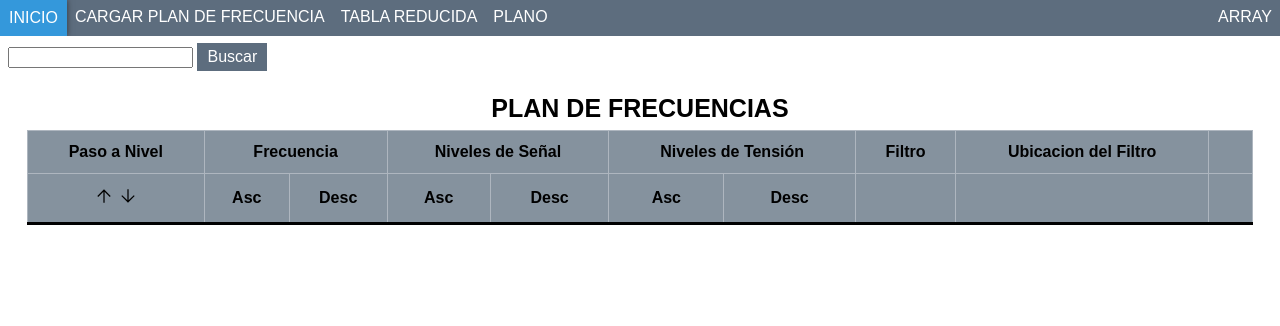
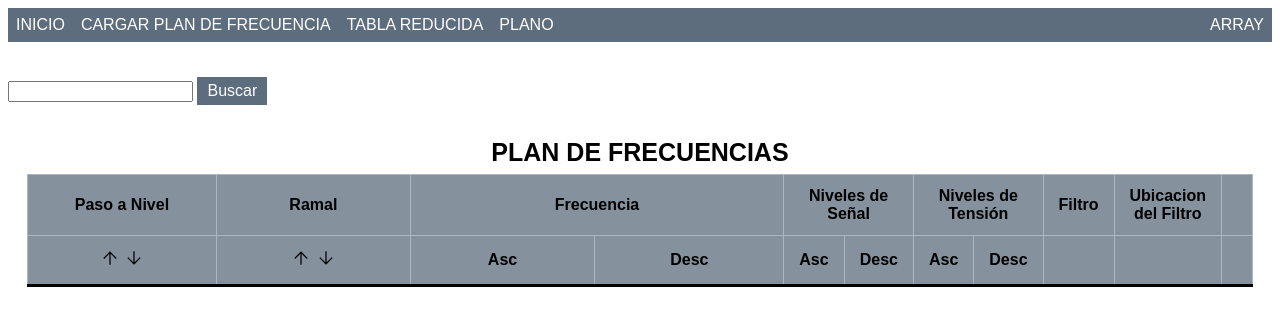
Before and after one commit to CeciiBloise/proyecto_ta, a PHP site: page /Paginas/admi_general/mecanico/plan_de_frecuencias/ver_mas_info.php in a window 1280 px wide. Shown: the top 326 px of the page. Run offline with PHP 8.4, Linux system fonts and the light colour scheme; a user stored in the database is signed in; data that the repository does not hold is empty; some libraries are stand-ins or nearby versions.

Commit message:
Realice cambios el la tabla plan de freciencias

```diff
--- a/CSS/estiloCargaPF.css
+++ b/CSS/estiloCargaPF.css
@@ -2,7 +2,7 @@
     display: flex;
     justify-content: center;
     align-items: center;
-    margin-top: 20px;
+    margin-top: 50px;
   }
 
 .form {
--- a/Paginas/admi_general/mecanico/plan_de_frecuencias/crear_plan_de_frecuencias.php
+++ b/Paginas/admi_general/mecanico/plan_de_frecuencias/crear_plan_de_frecuencias.php
@@ -46,6 +46,11 @@
                 <div class="inputContainer">
                   <label>Paso a Nivel:</label>
                   <input type="text" name="nombre_paso_nivel" placeholder="Paso a nivel" required>
+                </div>
+
+                <div class="inputContainer">
+                  <label>Ramal:</label>
+                  <input type="text" name="ramal" placeholder="Ramal" required>
                 </div>
 
                 <div class="inputContainer">
--- a/Paginas/admi_general/mecanico/plan_de_frecuencias/editar_mas_info.php
+++ b/Paginas/admi_general/mecanico/plan_de_frecuencias/editar_mas_info.php
@@ -64,6 +64,11 @@
                 </div>
 
                 <div class="inputContainer">
+                  <label>Ramal:</label>
+                  <input type="text" name="ramal" placeholder="Ramal" value="<?php echo $row['ramal'] ?>"  required>
+                </div>
+
+                <div class="inputContainer">
                   <label>Frecuencia:</label>
                   <br>
                   <input type="text" name="frecuencia_asc" placeholder="Acendente" value="<?php echo $row['frecuencia_asc'] ?>" required>
--- a/Paginas/admi_general/mecanico/plan_de_frecuencias/update_plan_de_frecuencias.php
+++ b/Paginas/admi_general/mecanico/plan_de_frecuencias/update_plan_de_frecuencias.php
@@ -5,6 +5,7 @@ $conexion=conectar();
 $id=$_POST['id'];
 
 $paso_nivel= $_POST['nombre_paso_nivel'];
+$ramal= $_POST['ramal'];
 $frecuencia_asc=$_POST['frecuencia_asc'];
 $frecuencia_desc=$_POST['frecuencia_desc'];
 $señal_asc=$_POST['señal_asc'];
@@ -17,6 +18,7 @@ $ubicacion=$_POST['ubicacion'];
 if($filtro == 'Si'){
     $sql="UPDATE plan_de_frecuencias
     SET nombre_paso_nivel='".$paso_nivel."',
+    ramal='".$ramal."',
     frecuencia_asc='".$frecuencia_asc."',
     frecuencia_desc='".$frecuencia_desc."',
     señal_asc='".$señal_asc."',
@@ -30,6 +32,7 @@ if($filtro == 'Si'){
     $ubicacion="-";
     $sql="UPDATE plan_de_frecuencias
     SET nombre_paso_nivel='".$paso_nivel."',
+    ramal='".$ramal."',
     frecuencia_asc='".$frecuencia_asc."',
     frecuencia_desc='".$frecuencia_desc."',
     señal_asc='".$señal_asc."',
--- a/Paginas/admi_general/mecanico/plan_de_frecuencias/ver_mas_info.php
+++ b/Paginas/admi_general/mecanico/plan_de_frecuencias/ver_mas_info.php
@@ -37,7 +37,7 @@
         <meta name="viewport" content="width=device-width, user-scalable=no, initial-scale=1.0, maximum-scale=1.0, minimum-scale=1.0" />
 
          <!-- Estilos -->
-        <link rel="stylesheet" href="../../../../CSS/estiloMenuHorizontal.css"/>
+        <link rel="stylesheet" href="../../../../CSS/estiloMenuHorizontalconTabla.css"/>
         <link rel="stylesheet" href="../../../../CSS/estiloTablaPF.css"/>
         <link rel="stylesheet" href="../../../../CSS/estiloBuscador.css"/>
 
@@ -102,6 +102,7 @@
                 <thead>
                     <tr>
                         <th scope="row">Paso a Nivel</th>
+                        <th>Ramal</th>
                         <th colspan="2">Frecuencia</th>
                         <th colspan="2">Niveles de Señal</th>
                         <th colspan="2">Niveles de Tensión</th>
@@ -124,6 +125,20 @@
                                     <?php endif; ?>
                             </div>
                         </th>
+                        <th>
+                        <div class="float-right">
+                                    <?php if (isset($_GET['columna']) && $_GET['columna'] == 'ramal' && $_GET['tipo'] == 'ASC'): ?>
+                                                <svg xmlns="http://www.w3.org/2000/svg" height="20" viewBox="0 96 960 960" width="20"><path d="M450 896V370L202 618l-42-42 320-320 320 320-42 42-248-248v526h-60Z"/></svg>
+                                    <?php else : ?>
+                                                <a href="ver_mas_info.php?columna=ramal&tipo=asc"><svg xmlns="http://www.w3.org/2000/svg" height="20" viewBox="0 96 960 960" width="20"><path d="M450 896V370L202 618l-42-42 320-320 320 320-42 42-248-248v526h-60Z"/></svg></a><!-- De A a Z ascendente-->
+                                    <?php endif; ?>
+                                    <?php if (isset($_GET['columna']) && $_GET['columna'] == 'ramal' && $_GET['tipo'] == 'DESC') : ?>
+                                                <svg xmlns="http://www.w3.org/2000/svg" height="20" viewBox="0 96 960 960" width="20"><path d="M480 896 160 576l42-42 248 248V256h60v526l248-248 42 42-320 320Z"/></svg>
+                                    <?php else : ?>
+                                                <a href="ver_mas_info.php?columna=ramal&tipo=desc"><svg xmlns="http://www.w3.org/2000/svg" height="20" viewBox="0 96 960 960" width="20"><path d="M480 896 160 576l42-42 248 248V256h60v526l248-248 42 42-320 320Z"/></svg></a>
+                                    <?php endif; ?>
+                            </div>
+                        </th>
                         <th>Asc</th>
                         <th>Desc</th>
                         <th>Asc</th>
@@ -142,6 +157,7 @@
                     ?>
                     <tr align="center">
                         <td><?php echo $row['nombre_paso_nivel']?></td>
+                        <td><?php echo $row['ramal']?></td>
                         <td><?php echo $row['frecuencia_asc']?></td>
                         <td><?php echo $row['frecuencia_desc']?></td>
                         <td><?php echo $row['señal_asc']?></td>
--- a/Paginas/admi_general/usuarios/actualizar_usuario.php
+++ b/Paginas/admi_general/usuarios/actualizar_usuario.php
@@ -98,7 +98,7 @@
 
           <div class="inputContainer">
             <label class="label">Celular:</label>
-            <input class="input" type="tel" name="celular" placeholder="Celular" value="<?php echo $row['celular'] ?>">
+            <input class="input" type="number" name="celular" placeholder="Celular" value="<?php echo $row['celular'] ?>">
           </div>
 
           <div class="inputContainer">
--- a/Paginas/admi_general/usuarios/crear_usuario.php
+++ b/Paginas/admi_general/usuarios/crear_usuario.php
@@ -94,7 +94,7 @@
 
           <div class="inputContainer">
             <label>Celular:</label>
-            <input type="tel" name="celular" placeholder="Celular">
+            <input type="number" name="celular" placeholder="Celular">
           </div>
 
           <div class="inputContainer">
```
Also changed, not shown: Paginas/admi_general/mecanico/plan_de_frecuencias/insertar_plan_de_frecuencias.php (+5 -4 lines), Paginas/admi_general/mecanico/plan_de_frecuencias/tabla_plan_de_frecuencias.php (+16 -0 lines), Paginas/admi_general/usuarios/update_usuario.php (+14 -9 lines), Paginas/admi_general/usuarios/imagen_usuarios/img_49a2e437bf129f46e7bfb40c2c47e713.jpg (added), Paginas/admi_general/usuarios/imagen_usuarios/img_8518eb176c2bf14aa521cad6aa3d9124.jpg (added), Paginas/admi_general/usuarios/imagen_usuarios/img_b4fbb6e37a9260fca9833f96212c38f6.jpg (added).
